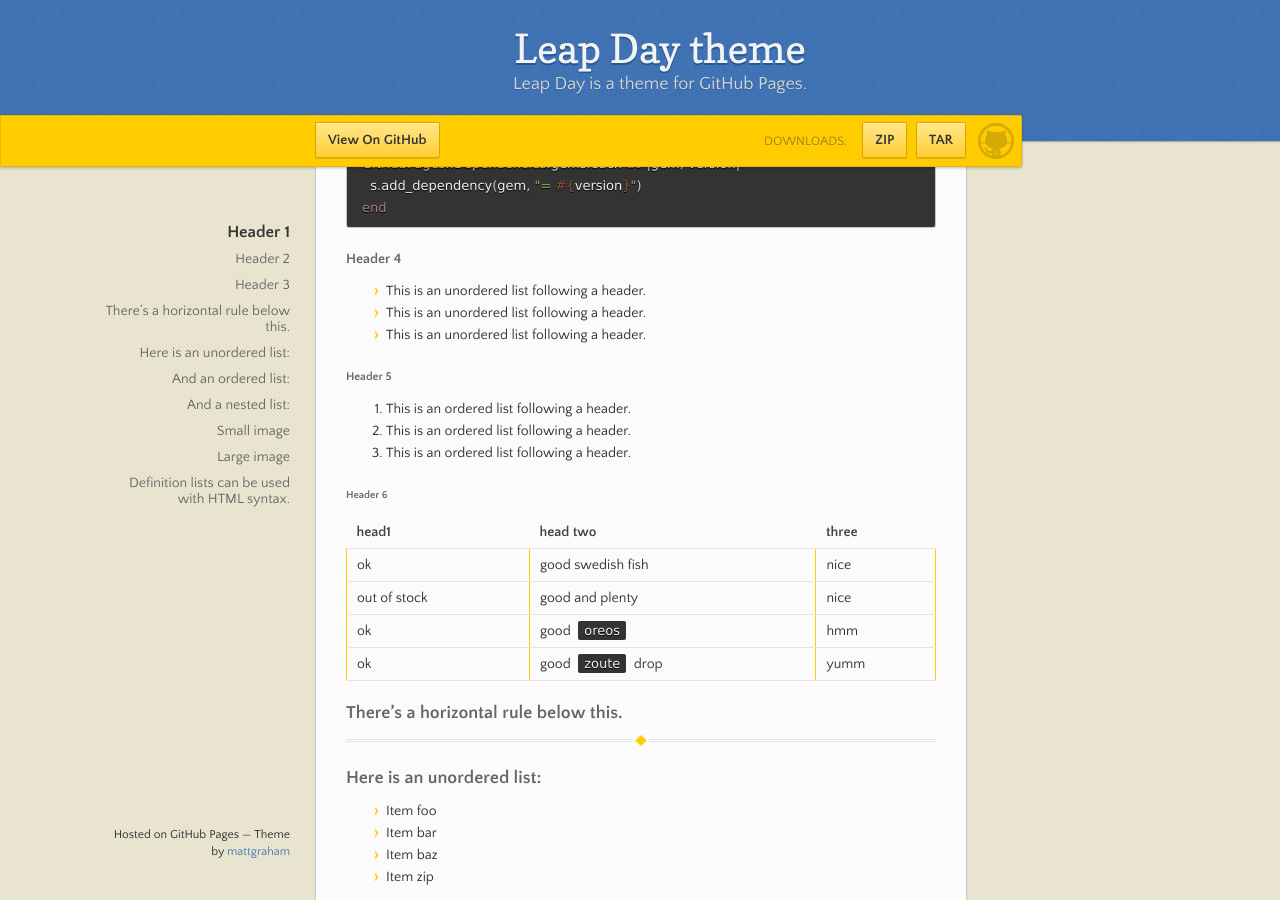
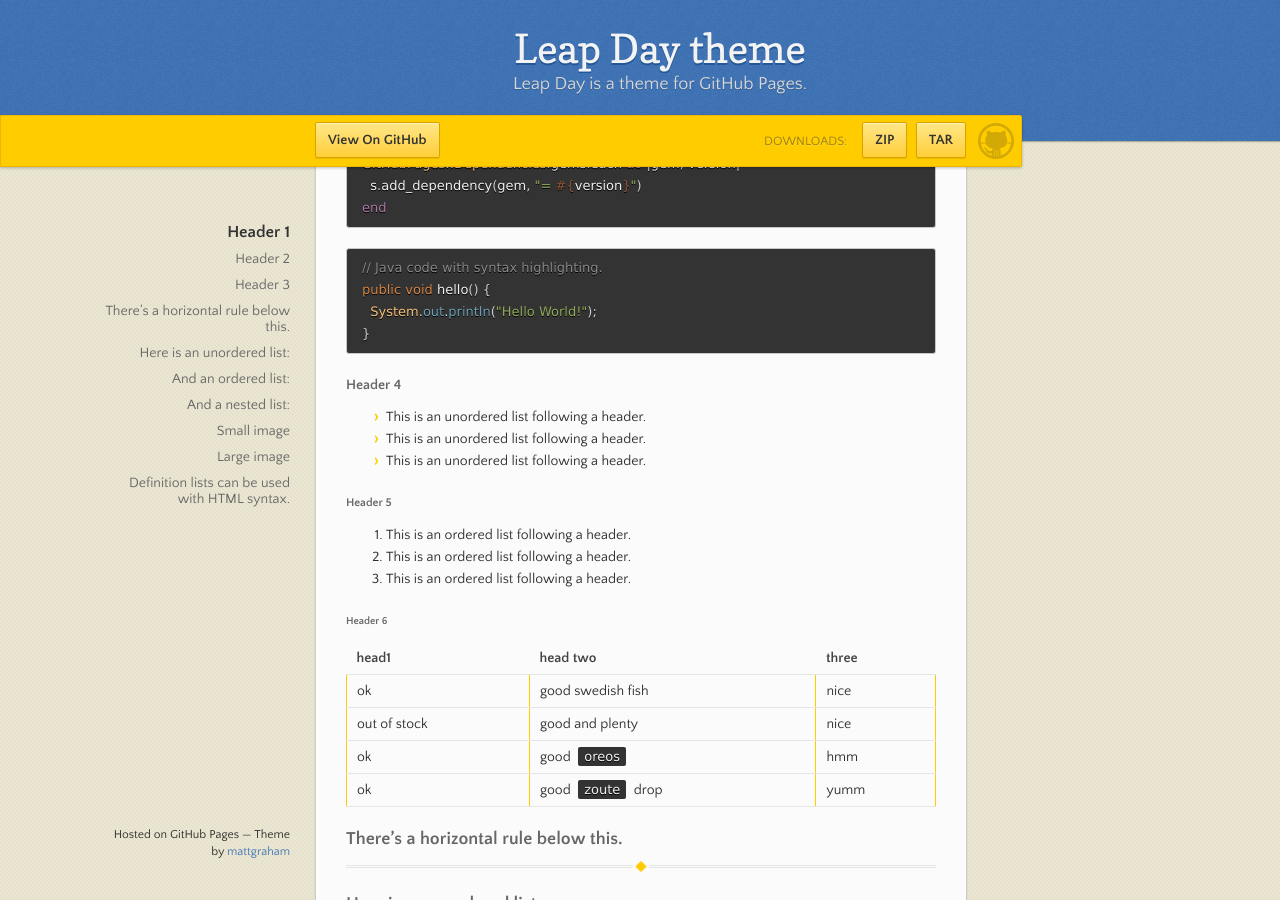
Before and after one commit to five-reps/five-reps.github.io, a Jekyll site: the page built from index.md, in a window 1280 px wide and 900 px high, scrolled down 696 px. Built offline with Jekyll 4.4.1, drawn with Linux system fonts in a browser that asks for light colours.

````diff
--- a/_config.yml
+++ b/_config.yml
@@ -3,3 +3,4 @@ description: Leap Day is a theme for GitHub Pages.
 show_downloads: true
 google_analytics:
 theme: jekyll-theme-leap-day
+markdown: kramdown
--- a/index.md
+++ b/index.md
@@ -35,6 +35,13 @@ var fun = function lang(l) {
 GitHubPages::Dependencies.gems.each do |gem, version|
   s.add_dependency(gem, "= #{version}")
 end
+```
+
+```java
+// Java code with syntax highlighting.
+public void hello() {
+  System.out.println("Hello World!");
+}
 ```
 
 #### Header 4
````
Also changed, not shown: _drafts/apache-nifi-features.md (added, +7 -0 lines), another-page.md (+5 -0 lines).
